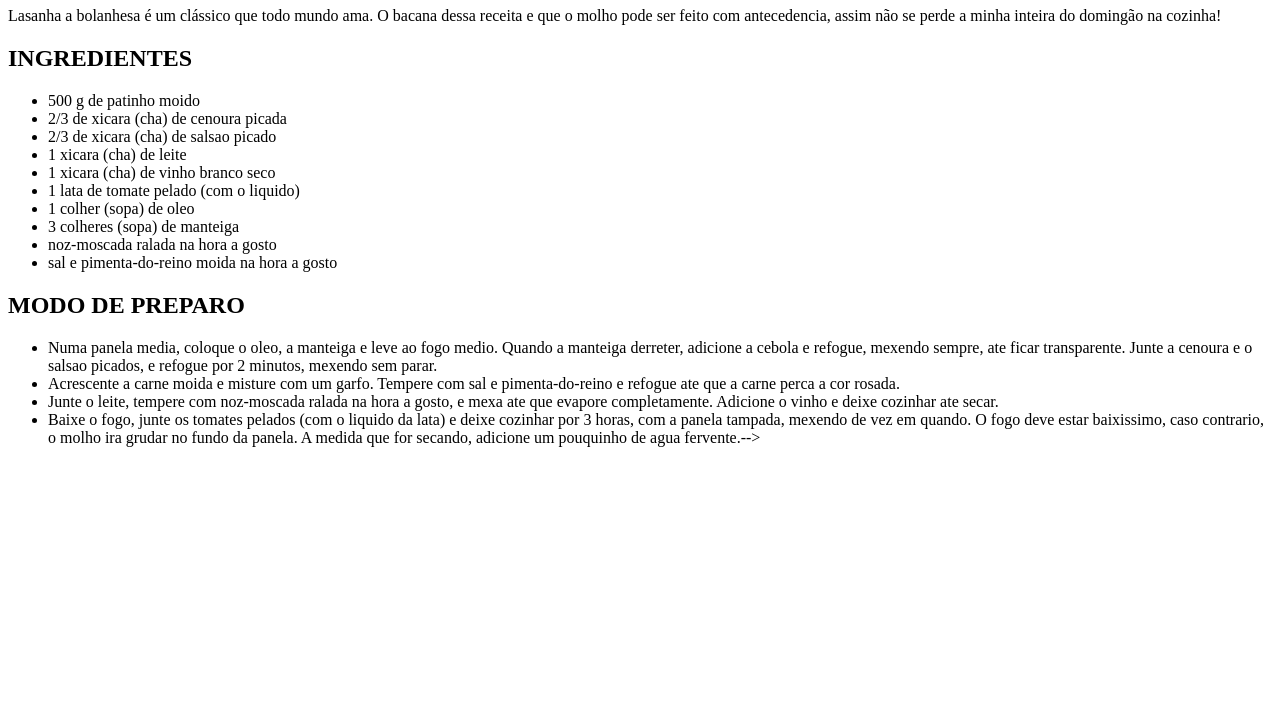
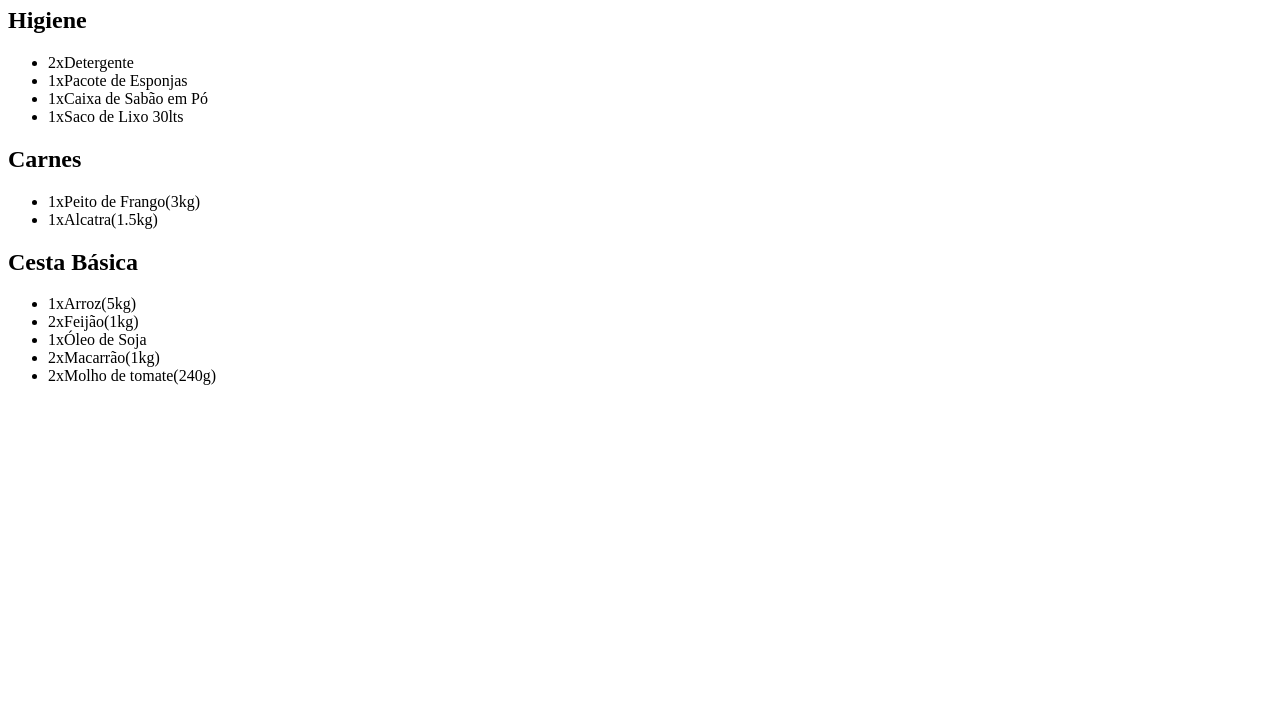
Before and after one commit to lobowww/Repository_1, a plain HTML site: page index.html in a window 1280 px wide. Shown: the part 73-800 px from the top of the page. Drawn offline with Linux system fonts and the light colour scheme.

Commit message:
Lista de compras

```diff
--- a/index.html
+++ b/index.html
@@ -11,37 +11,26 @@
 
 <body>
     <div class="main">
-        <h1 class="title">LASANHA A BOLANHESA</h1>
-            <p class="P1">Lasanha a bolanhesa é um clássico que todo mundo ama.
-                O bacana dessa receita e que o molho pode ser feito com antecedencia,
-                assim não se perde a minha inteira do domingão na cozinha!
-            </p>
-        <h2 class="list1">INGREDIENTES</h2>
+        <h1 class="title">Lista de supermecado</h1>
+        <h2 class="list">Higiene</h2>
             <ul>
-                <li>500 g de patinho moido</li>
-                <li>2/3 de xicara (cha) de cenoura picada</li>
-                <li>2/3 de xicara (cha) de salsao picado</li>
-                <li>1 xicara (cha) de leite</li>
-                <li>1 xicara (cha) de vinho branco seco</li>
-                <li>1 lata de tomate pelado (com o liquido)</li>
-                <li>1 colher (sopa) de oleo</li>
-                <li>3 colheres (sopa) de manteiga</li>
-                <li>noz-moscada ralada na hora a gosto</li>
-                <li>sal e pimenta-do-reino moida na hora a gosto</li>
+                <li>2xDetergente</li>
+                <li>1xPacote de Esponjas</li>
+                <li>1xCaixa de Sabão em Pó</li>
+                <li>1xSaco de Lixo 30lts</li>
             </ul>
-        <h2 class="list2">MODO DE PREPARO</h2>
+        <h2 class="list">Carnes</h2>
             <ul>
-                <li>Numa panela media, coloque o oleo, a manteiga e leve ao fogo medio. Quando a manteiga derreter, adicione a cebola e
-                    refogue, mexendo sempre, ate ficar transparente. Junte a cenoura e o salsao picados, e refogue por 2 minutos, mexendo
-                    sem parar.</li>
-                <li>Acrescente a carne moida e misture com um garfo. Tempere com sal e pimenta-do-reino e refogue ate que a carne perca a
-                    cor rosada.</li>
-                <li>Junte o leite, tempere com noz-moscada ralada na hora a gosto, e mexa ate que evapore completamente. Adicione o vinho e
-                    deixe cozinhar ate secar.
-                    </li>
-                <li>Baixe o fogo, junte os tomates pelados (com o liquido da lata) e deixe cozinhar por 3 horas, com a panela tampada,
-                    mexendo de vez em quando. O fogo deve estar baixissimo, caso contrario, o molho ira grudar no fundo da panela. A medida
-                    que for secando, adicione um pouquinho de agua fervente.--></li>
+                <li>1xPeito de Frango(3kg)</li>
+                <li>1xAlcatra(1.5kg)</li>
+            </ul>
+        <h2 class="list">Cesta Básica</h2>
+            <ul>
+                <li>1xArroz(5kg)</li>
+                <li>2xFeijão(1kg)</li>
+                <li>1xÓleo de Soja</li>
+                <li>2xMacarrão(1kg)</li>
+                <li>2xMolho de tomate(240g)</li>
             </ul>
     </div>
 </body>
```
